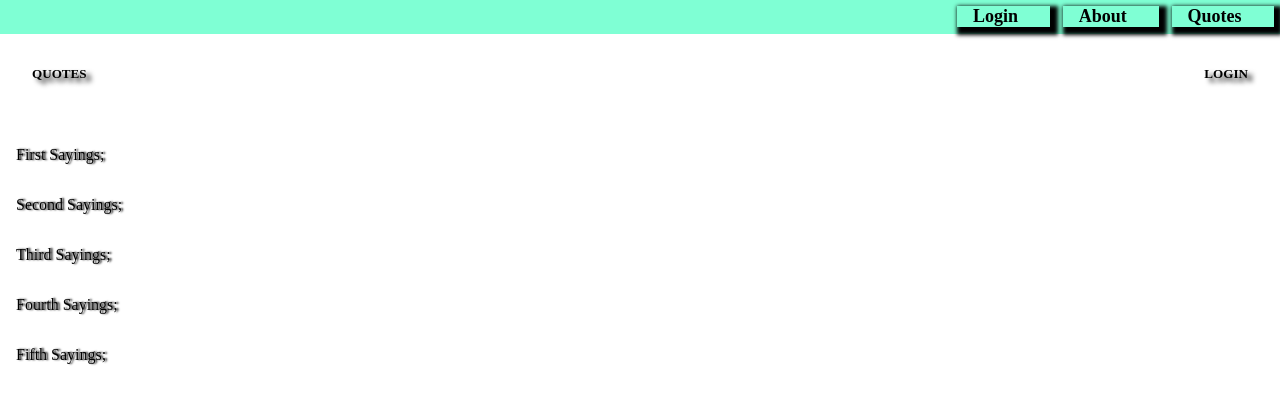
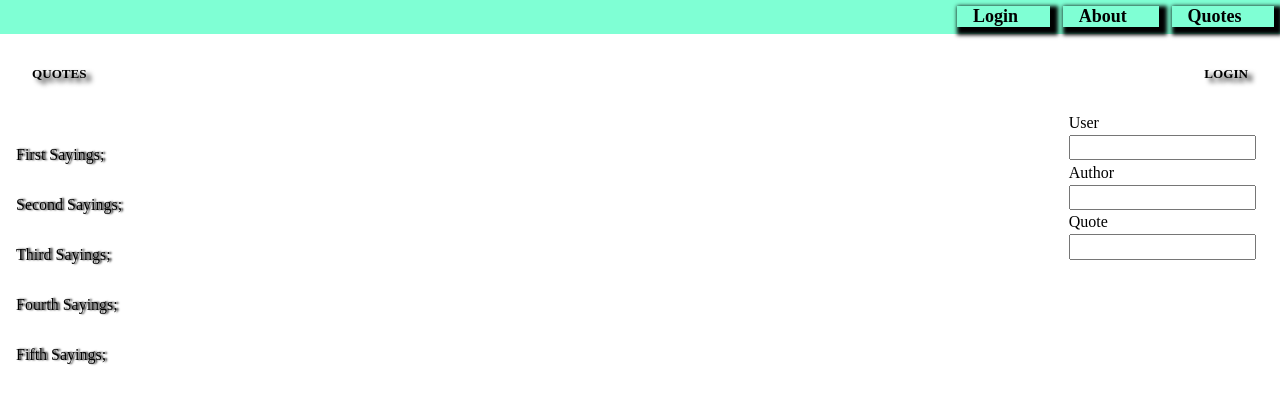
Before and after one commit to Geb54g/angular-project, an Angular app: page / in a window 1280 px wide. Shown: the top 404 px of the page. Built offline with nearby package versions, Linux system fonts and the light colour scheme.

Commit message:
st:form styling

```diff
--- a/src/app/app.component.css
+++ b/src/app/app.component.css
@@ -12,3 +12,7 @@
 h3{
     text-shadow: 5px 4px 5px;
 }
+.login{
+    float: right;
+    padding-right: 1.5rem;
+}
--- a/src/app/app.component.html
+++ b/src/app/app.component.html
@@ -3,7 +3,11 @@
   <h3>QUOTES</h3>
   <h3>LOGIN</h3>
 </div>
+<div class="login">
+  <app-login></app-login>
+</div>
 <div class="quote">
   <app-quote></app-quote>
 </div>
+
 <router-outlet></router-outlet>
--- a/src/app/login/login.component.css
+++ b/src/app/login/login.component.css
@@ -0,0 +1,5 @@
+input{
+    padding: 0.2rem;
+    margin-top: 0.2rem;
+    margin-bottom: 0.2rem;
+}
--- a/src/app/login/login.component.html
+++ b/src/app/login/login.component.html
@@ -1,5 +1,12 @@
 <div class="log">
-    <form action="">
+    <form >
+            <label for="quote">User</label><br>
+            <input type="text" name="user" id=""><br>
+            <label for="author">Author</label><br>
+            <input type="text" name="author" id=""><br>
+            <label for="quote">Quote</label><br>
+            <input type="text" name="quote" id="">
+
 
     </form>
 </div>
```
